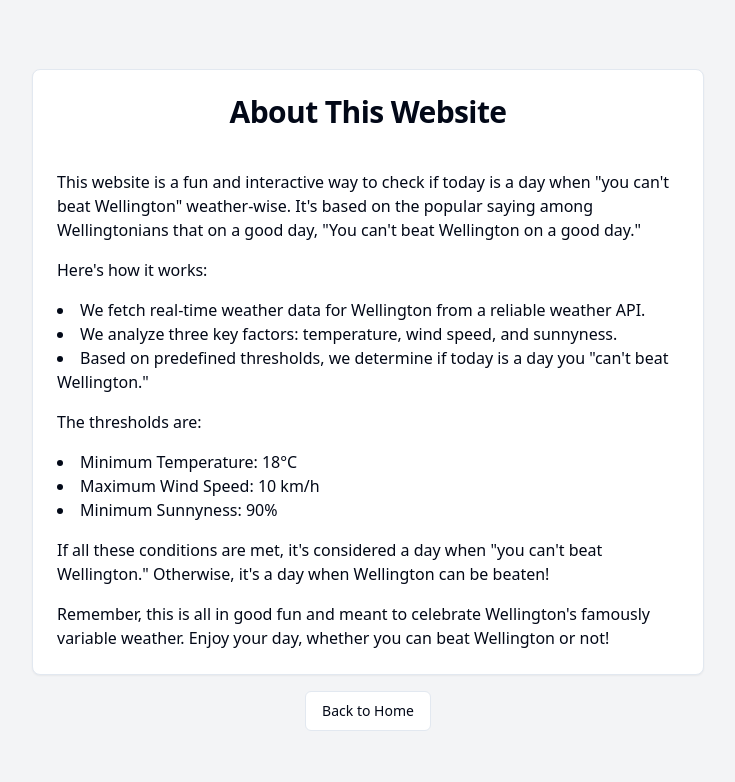
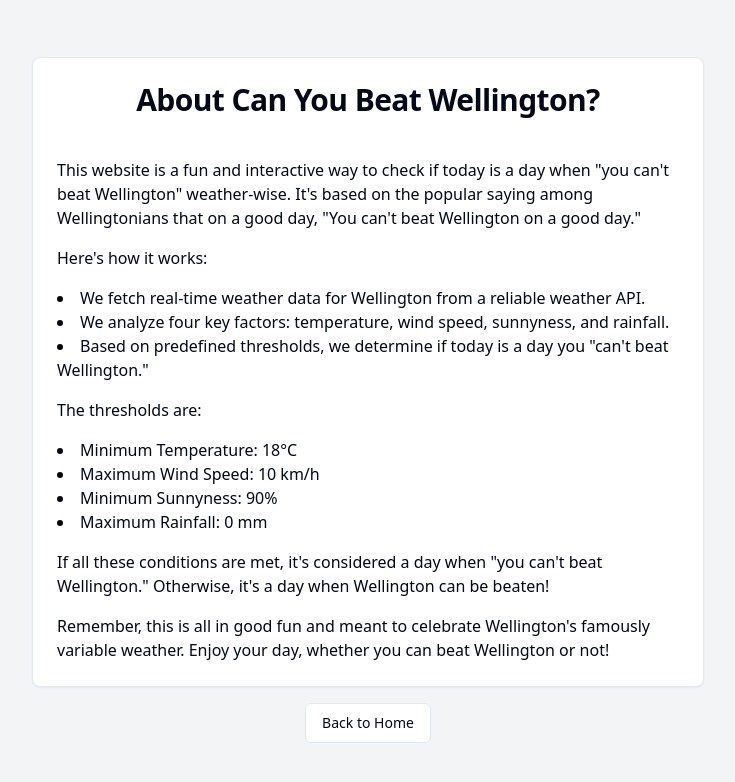
Before and after one commit to patatrat/CanYouBeatWellington, a React (Vite) app: page /about in a window 1280 px wide. Shown: the top 782 px of the page, without its empty margins (272-1007 px from the left). Built offline with nearby package versions, Linux system fonts and the light colour scheme.

Commit message:
Rename Project Title
Updated the project name to 'Can You Beat Wellington?' to better reflect its purpose.
[skip gpt_engineer]

```diff
--- a/index.html
+++ b/index.html
@@ -3,8 +3,8 @@
   <head>
     <meta charset="UTF-8" />
     <meta name="viewport" content="width=device-width, initial-scale=1.0" />
-    <title>beat-wellington-weather-checker</title>
-    <meta name="description" content="GPT Engineer Generated Project" />
+    <title>Can You Beat Wellington?</title>
+    <meta name="description" content="Check if you can beat Wellington's weather today!" />
     <meta name="author" content="GPT Engineer" />
     <meta property="og:image" content="/og-image.svg" />
   </head>
--- a/src/pages/About.jsx
+++ b/src/pages/About.jsx
@@ -9,7 +9,7 @@ const About = () => {
       <Card className="w-full max-w-2xl">
         <CardHeader>
           <CardTitle className="text-center">
-            <h1 className="text-3xl font-bold mb-4">About This Website</h1>
+            <h1 className="text-3xl font-bold mb-4">About Can You Beat Wellington?</h1>
           </CardTitle>
         </CardHeader>
         <CardContent>
@@ -21,7 +21,7 @@ const About = () => {
           </p>
           <ul className="list-disc list-inside mb-4">
             <li>We fetch real-time weather data for Wellington from a reliable weather API.</li>
-            <li>We analyze three key factors: temperature, wind speed, and sunnyness.</li>
+            <li>We analyze four key factors: temperature, wind speed, sunnyness, and rainfall.</li>
             <li>Based on predefined thresholds, we determine if today is a day you "can't beat Wellington."</li>
           </ul>
           <p className="mb-4">
@@ -31,6 +31,7 @@ const About = () => {
             <li>Minimum Temperature: 18°C</li>
             <li>Maximum Wind Speed: 10 km/h</li>
             <li>Minimum Sunnyness: 90%</li>
+            <li>Maximum Rainfall: 0 mm</li>
           </ul>
           <p className="mb-4">
             If all these conditions are met, it's considered a day when "you can't beat Wellington." Otherwise, it's a day when Wellington can be beaten!
--- a/src/pages/Admin.jsx
+++ b/src/pages/Admin.jsx
@@ -54,7 +54,7 @@ const Admin = () => {
 
   return (
     <div className="flex flex-col items-center justify-center min-h-screen bg-gray-100 p-4">
-      <h1 className="text-3xl font-bold mb-8">Admin Settings</h1>
+      <h1 className="text-3xl font-bold mb-8">Admin Settings - Can You Beat Wellington?</h1>
       <div className="bg-white p-6 rounded-lg shadow-md mb-8 max-w-md w-full">
         <h2 className="text-xl font-semibold mb-4">How the Rules Work</h2>
         <p className="text-gray-700 mb-4">
```
